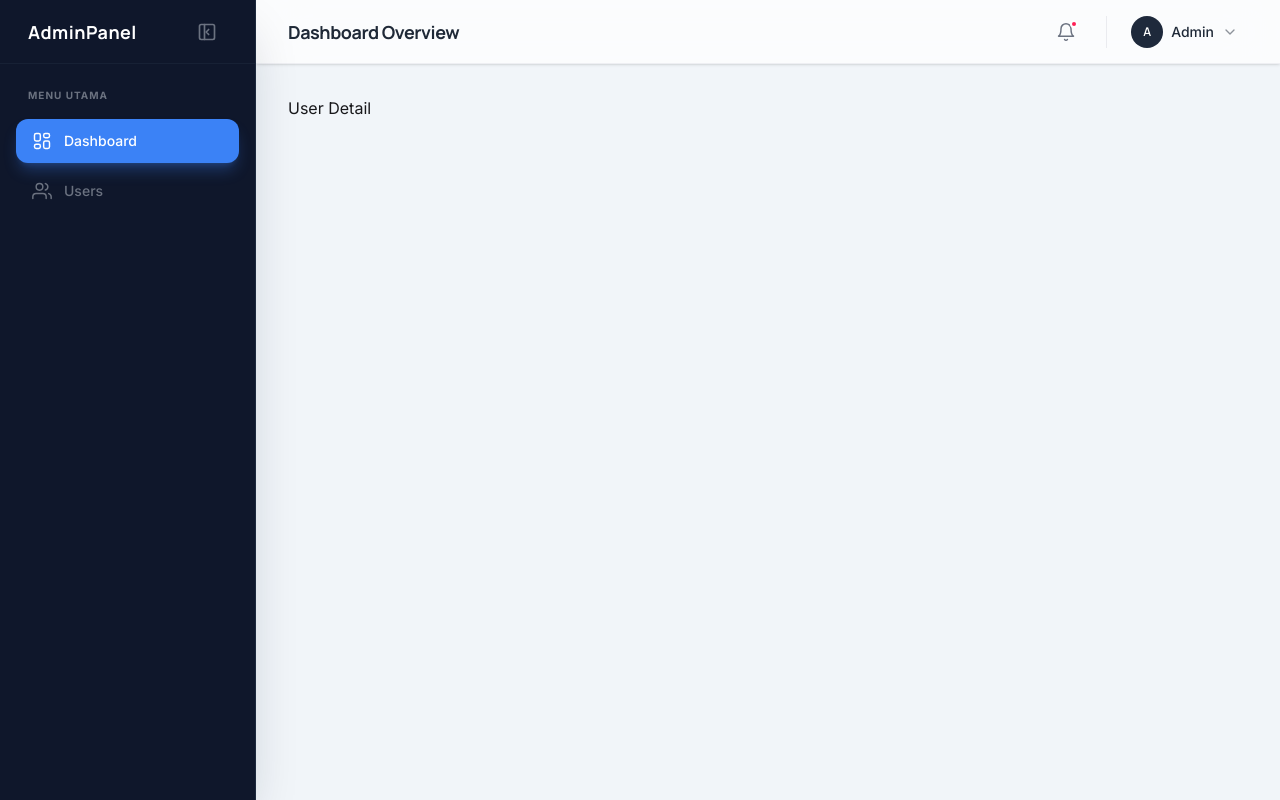
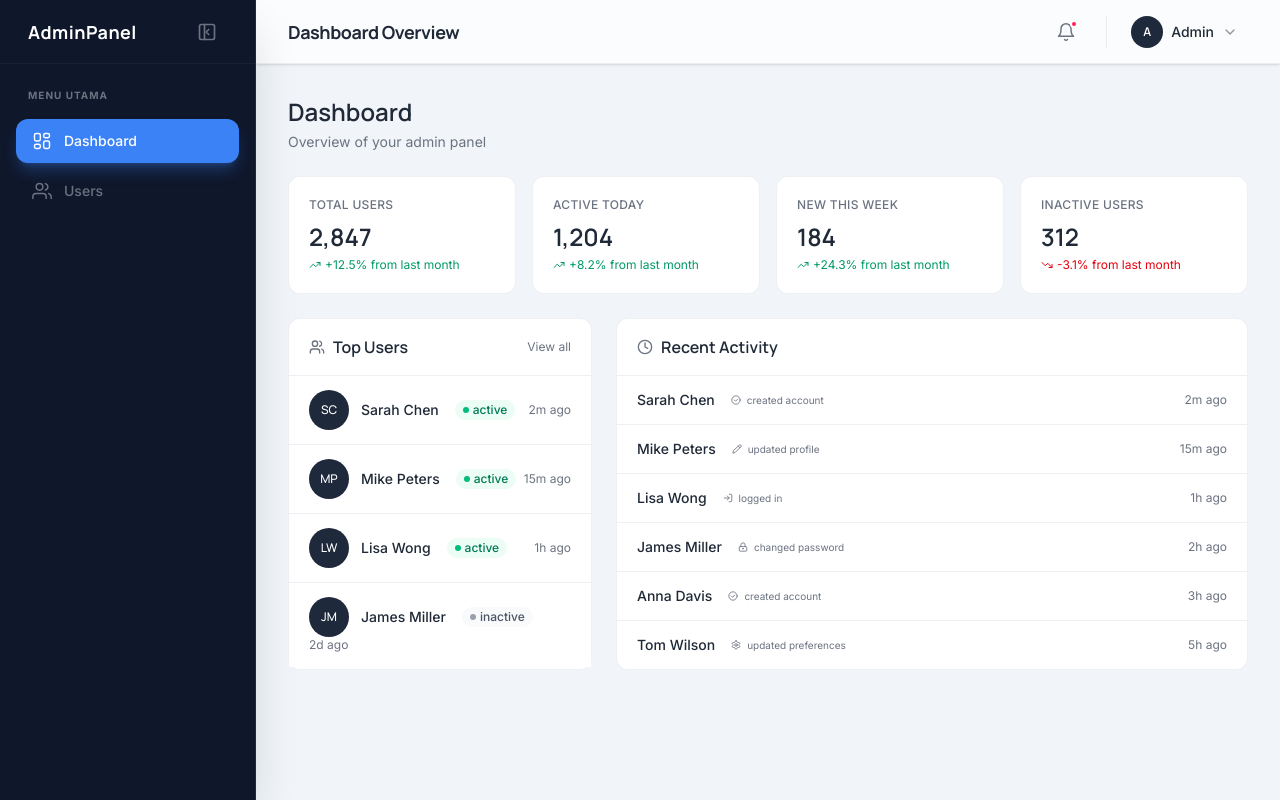
Before and after one commit to Wastwo/admin-dashboard, a Vue app: page /admin in a window 1280 px wide. Built offline with nearby package versions, Linux system fonts and the light colour scheme.

Commit message:
feat: add dashboard with stats, activity feed, and top users

```diff
--- a/src/views/DashboardView.vue
+++ b/src/views/DashboardView.vue
@@ -1,5 +1,142 @@
-<script setup></script>
+<script setup>
+import { ref } from 'vue';
+import UserCard from '../components/ui/UserCard.vue';
+
+const stats = ref([
+    { label: 'Total Users', value: '2,847', change: '+12.5%', positive: true, color: 'bg-blue-50 text-blue-600', icon: 'users' },
+    { label: 'Active Today', value: '1,204', change: '+8.2%', positive: true, color: 'bg-emerald-50 text-emerald-600', icon: 'activity' },
+    { label: 'New This Week', value: '184', change: '+24.3%', positive: true, color: 'bg-violet-50 text-violet-600', icon: 'user-plus' },
+    { label: 'Inactive Users', value: '312', change: '-3.1%', positive: false, color: 'bg-amber-50 text-amber-600', icon: 'user-off' },
+]);
+
+const recentActivity = ref([
+    { user: 'Sarah Chen', action: 'created account', time: '2m ago', type: 'created' },
+    { user: 'Mike Peters', action: 'updated profile', time: '15m ago', type: 'edited' },
+    { user: 'Lisa Wong', action: 'logged in', time: '1h ago', type: 'login' },
+    { user: 'James Miller', action: 'changed password', time: '2h ago', type: 'lock' },
+    { user: 'Anna Davis', action: 'created account', time: '3h ago', type: 'created' },
+    { user: 'Tom Wilson', action: 'updated preferences', time: '5h ago', type: 'settings' },
+]);
+
+const activityIcons = {
+    created: `<svg xmlns="http://www.w3.org/2000/svg" class="text-text-secondary w-2.5 h-2.5" viewBox="0 0 24 24" fill="none" stroke="currentColor" stroke-width="2" stroke-linecap="round" stroke-linejoin="round"><circle cx="12" cy="12" r="10"/><path d="M8 12l3 3 5-5"/></svg>`,
+    edited: `<svg xmlns="http://www.w3.org/2000/svg" class="text-text-secondary w-2.5 h-2.5" viewBox="0 0 24 24" fill="none" stroke="currentColor" stroke-width="2" stroke-linecap="round" stroke-linejoin="round"><path d="M17 3a2.85 2.83 0 1 1 4 4L7.5 20.5 2 22l1.5-5.5Z"/><path d="m15 5 4 4"/></svg>`,
+    login: `<svg xmlns="http://www.w3.org/2000/svg" class="text-text-secondary w-2.5 h-2.5" viewBox="0 0 24 24" fill="none" stroke="currentColor" stroke-width="2" stroke-linecap="round" stroke-linejoin="round"><path d="M15 3h4a2 2 0 0 1 2 2v14a2 2 0 0 1-2 2h-4"/><polyline points="10 17 15 12 10 7"/><line x1="15" x2="3" y1="12" y2="12"/></svg>`,
+    lock: `<svg xmlns="http://www.w3.org/2000/svg" class="text-text-secondary w-2.5 h-2.5" viewBox="0 0 24 24" fill="none" stroke="currentColor" stroke-width="2" stroke-linecap="round" stroke-linejoin="round"><rect width="18" height="11" x="3" y="11" rx="2" ry="2"/><path d="M7 11V7a5 5 0 0 1 10 0v4"/><circle cx="12" cy="16" r="1"/></svg>`,
+    settings: `<svg xmlns="http://www.w3.org/2000/svg" class="text-text-secondary w-2.5 h-2.5" viewBox="0 0 24 24" fill="none" stroke="currentColor" stroke-width="2" stroke-linecap="round" stroke-linejoin="round"><path d="M12.22 2h-.44a2 2 0 0 0-2 2v.18a2 2 0 0 1-1 1.73l-.43.25a2 2 0 0 1-2 0l-.15-.08a2 2 0 0 0-2.73.73l-.22.38a2 2 0 0 0 .73 2.73l.15.1a2 2 0 0 1 1 1.72v.51a2 2 0 0 1-1 1.74l-.15.09a2 2 0 0 0-.73 2.73l.22.38a2 2 0 0 0 2.73.73l.15-.08a2 2 0 0 1 2 0l.43.25a2 2 0 0 1 1 1.73V20a2 2 0 0 0 2 2h.44a2 2 0 0 0 2-2v-.18a2 2 0 0 1 1-1.73l.43-.25a2 2 0 0 1 2 0l.15.08a2 2 0 0 0 2.73-.73l.22-.39a2 2 0 0 0-.73-2.73l-.15-.08a2 2 0 0 1-1-1.74v-.5a2 2 0 0 1 1-1.74l.15-.09a2 2 0 0 0 .73-2.73l-.22-.38a2 2 0 0 0-2.73-.73l-.15.08a2 2 0 0 1-2 0l-.43-.25a2 2 0 0 1-1-1.73V4a2 2 0 0 0-2-2z"/><circle cx="12" cy="12" r="3"/></svg>`,
+};
+
+const topUsers = ref([
+    { name: 'Sarah Chen', status: 'active', lastActive: '2m ago', avatar: 'SC' },
+    { name: 'Mike Peters', status: 'active', lastActive: '15m ago', avatar: 'MP' },
+    { name: 'Lisa Wong', status: 'active', lastActive: '1h ago', avatar: 'LW' },
+    { name: 'James Miller', status: 'inactive', lastActive: '2d ago', avatar: 'JM' },
+]);
+</script>
 
 <template>
-    <div>User Detail</div>
+    <div class="space-y-6">
+        <div class="flex flex-col justify-center items-start gap-1">
+            <h1 class="text-2xl font-display font-semibold text-text-primary">Dashboard</h1>
+            <p class="text-sm font-sans text-text-secondary">Overview of your admin panel</p>
+        </div>
+
+        <div class="grid grid-cols-1 gap-4 sm:grid-cols-2 lg:grid-cols-4">
+            <div v-for="stat in stats" :key="stat.label" class="rounded-xl border border-gray-200/60 bg-base-100 p-5">
+                <div class="flex flex-col items-start justify-between">
+                    <p class="text-xs font-medium font-sans uppercase tracking-wide text-text-secondary">{{ stat.label }}</p>
+                    <p class="mt-2 text-2xl font-display font-semibold text-text-primary">{{ stat.value }}</p>
+                    <p class="mt-1 flex items-center justify-center gap-1 text-xs font-sans" :class="stat.positive ? 'text-emerald-600' : 'text-red-600'">
+                        <svg
+                            v-if="stat.positive"
+                            class="w-3 h-3"
+                            xmlns="http://www.w3.org/2000/svg"
+                            viewBox="0 0 24 24"
+                            fill="none"
+                            stroke="currentColor"
+                            stroke-width="2"
+                            stroke-linecap="round"
+                            stroke-linejoin="round"
+                        >
+                            <polyline points="22 7 13.5 15.5 8.5 10.5 2 17" />
+                            <polyline points="16 7 22 7 22 13" />
+                        </svg>
+                        <svg
+                            v-else
+                            class="w-3 h-3"
+                            xmlns="http://www.w3.org/2000/svg"
+                            viewBox="0 0 24 24"
+                            fill="none"
+                            stroke="currentColor"
+                            stroke-width="2"
+                            stroke-linecap="round"
+                            stroke-linejoin="round"
+                        >
+                            <polyline points="22 17 13.5 8.5 8.5 13.5 2 7" />
+                            <polyline points="16 17 22 17 22 11" />
+                        </svg>
+                        {{ stat.change }} from last month
+                    </p>
+                </div>
+            </div>
+        </div>
+
+        <div class="grid grid-cols-1 gap-6 lg:grid-cols-3">
+            <div class="flex flex-col rounded-xl border border-gray-200/60 bg-base-100">
+                <div class="flex items-center justify-between px-5 py-4 border-b border-gray-200/60">
+                    <div class="flex items-center gap-2">
+                        <svg
+                            class="text-text-secondary w-4 h-4"
+                            xmlns="http://www.w3.org/2000/svg"
+                            viewBox="0 0 24 24"
+                            fill="none"
+                            stroke="currentColor"
+                            stroke-width="2"
+                            stroke-linecap="round"
+                            stroke-linejoin="round"
+                        >
+                            <path d="M16 21v-2a4 4 0 0 0-4-4H6a4 4 0 0 0-4 4v2" />
+                            <circle cx="9" cy="7" r="4" />
+                            <path d="M22 21v-2a4 4 0 0 0-3-3.87" />
+                            <path d="M16 3.13a4 4 0 0 1 0 7.75" />
+                        </svg>
+                        <h2 class="text-base font-display font-semibold text-text-primary">Top Users</h2>
+                    </div>
+                    <RouterLink to="admin/users" class="shrink-0 text-xs font-sans text-text-secondary hover:text-text-primary">View all</RouterLink>
+                </div>
+                <UserCard v-for="user in topUsers" :key="user.name" :user="user" class="border-b border-gray-200/60 last:border-b-0" />
+            </div>
+
+            <div class="flex flex-col rounded-xl border border-gray-200/60 bg-base-100 lg:col-span-2">
+                <div class="flex items-center gap-2 border-b border-gray-200/60 px-5 py-4">
+                    <svg
+                        class="text-text-secondary w-4 h-4"
+                        xmlns="http://www.w3.org/2000/svg"
+                        viewBox="0 0 24 24"
+                        fill="none"
+                        stroke="currentColor"
+                        stroke-width="2"
+                        stroke-linecap="round"
+                        stroke-linejoin="round"
+                    >
+                        <circle cx="12" cy="12" r="10" />
+                        <polyline points="12 6 12 12 16 14" />
+                    </svg>
+                    <h2 class="text-base font-display font-semibold text-text-primary">Recent Activity</h2>
+                </div>
+                <div class="divide-y divide-gray-200/60">
+                    <div v-for="activity in recentActivity" :key="activity.user" class="flex items-center justify-between px-5 py-3.5">
+                        <div class="flex justify-start items-center gap-4">
+                            <span class="font-medium text-sm font-sans text-text-primary">{{ activity.user }}</span>
+                            <div class="flex justify-center items-center gap-1.5">
+                                <div class="flex shrink-0 items-center justify-center rounded-lg" v-html="activityIcons[activity.type]"></div>
+                                <span class="text-text-secondary text-[10px] font-sans"> {{ activity.action }}</span>
+                            </div>
+                        </div>
+                        <span class="shrink-0 text-xs font-sans text-text-secondary">{{ activity.time }}</span>
+                    </div>
+                </div>
+            </div>
+        </div>
+    </div>
 </template>
```
